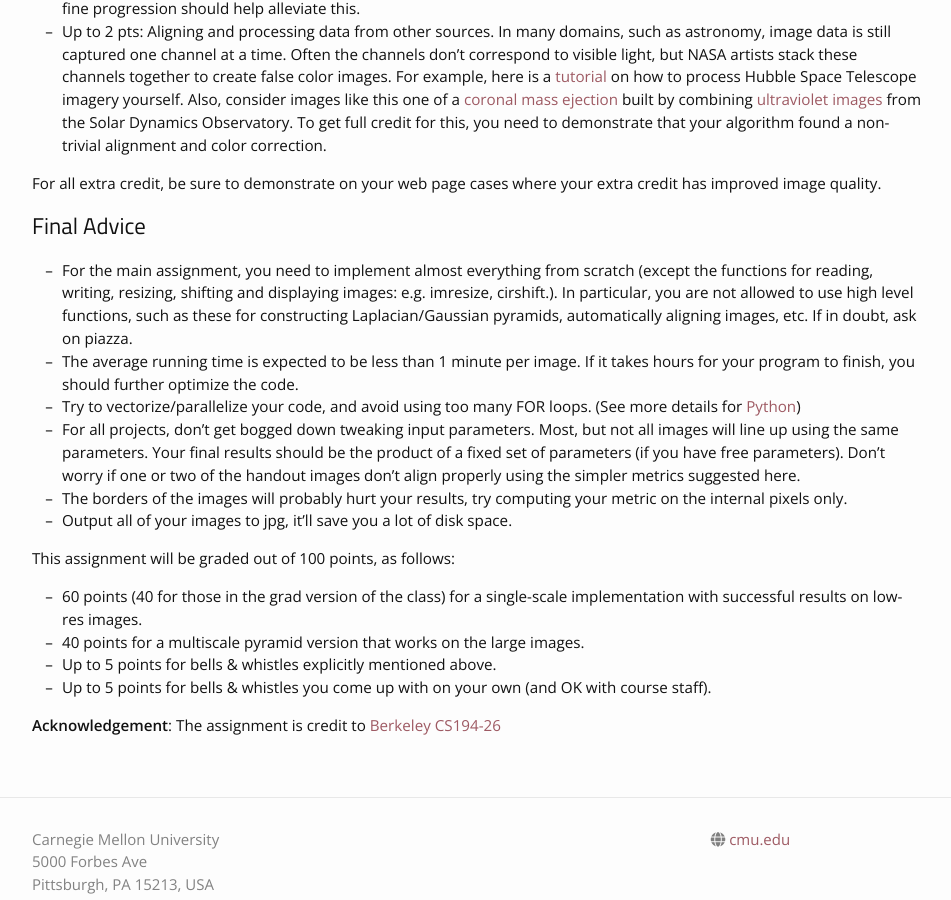
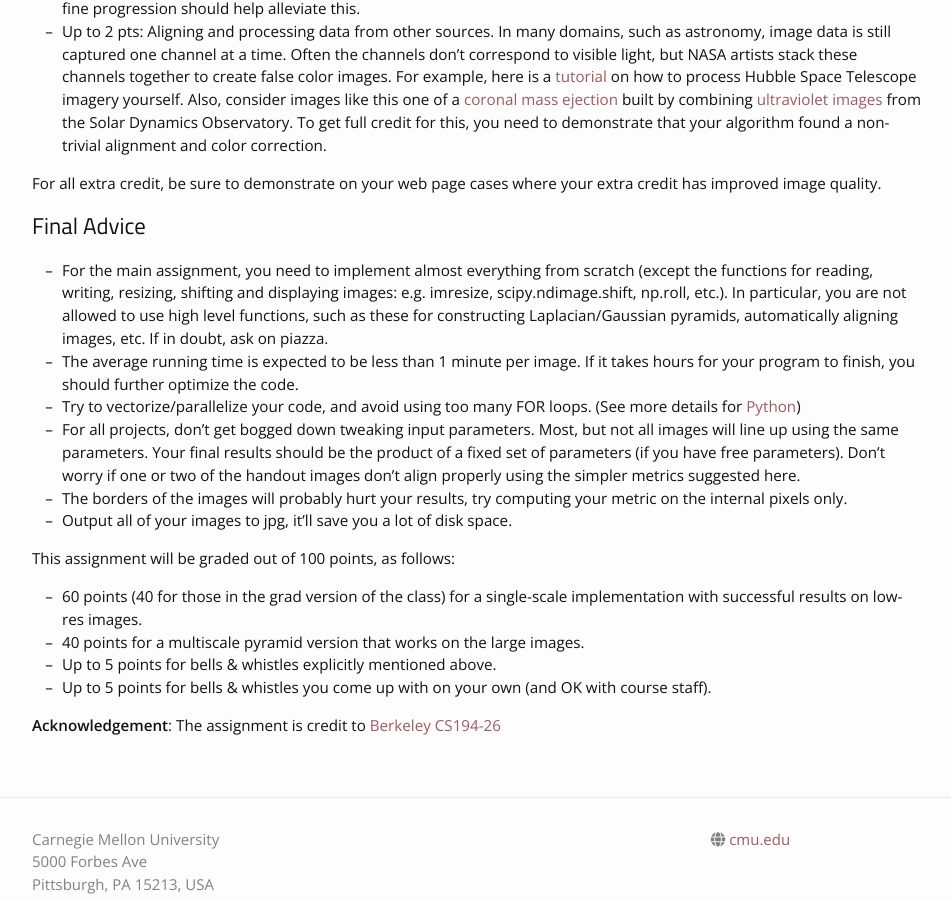
Before and after one commit to kazemnejad/jekyll-course-website-template, a Jekyll site: the page built from _assignments/hw1.md, in a window 1280 px wide and 900 px high, scrolled down 2950 px. Shown: the whole window, without its empty margins (163-1114 px from the left). Built offline with Jekyll 4.4.1, drawn with Linux system fonts in a browser that asks for light colours; nearby versions of some CDN libraries.

Commit message:
update hw1, shift is allowed

```diff
--- a/_assignments/hw1.md
+++ b/_assignments/hw1.md
@@ -60,7 +60,7 @@ For all extra credit, be sure to demonstrate on your web page cases where your e
 
 
 ## Final Advice
-- For the main assignment, you need to implement almost everything from scratch (except the functions for reading, writing, resizing, shifting and displaying images: e.g. imresize, cirshift.). In particular, you are not allowed to use high level functions, such as these for constructing Laplacian/Gaussian pyramids, automatically aligning images, etc. If in doubt, ask on piazza.
+- For the main assignment, you need to implement almost everything from scratch (except the functions for reading, writing, resizing, shifting and displaying images: e.g. imresize, scipy.ndimage.shift, np.roll, etc.). In particular, you are not allowed to use high level functions, such as these for constructing Laplacian/Gaussian pyramids, automatically aligning images, etc. If in doubt, ask on piazza.
 - The average running time is expected to be less than 1 minute per image. If it takes hours for your program to finish, you should further optimize the code.
 - Try to vectorize/parallelize your code, and avoid using too many FOR loops. (See more details for [Python](https://wiki.python.org/moin/PythonSpeed/PerformanceTips#Loops))
 - For all projects, don't get bogged down tweaking input parameters. Most, but not all images will line up using the same parameters. Your final results should be the product of a fixed set of parameters (if you have free parameters). Don't worry if one or two of the handout images don't align properly using the simpler metrics suggested here.
```
